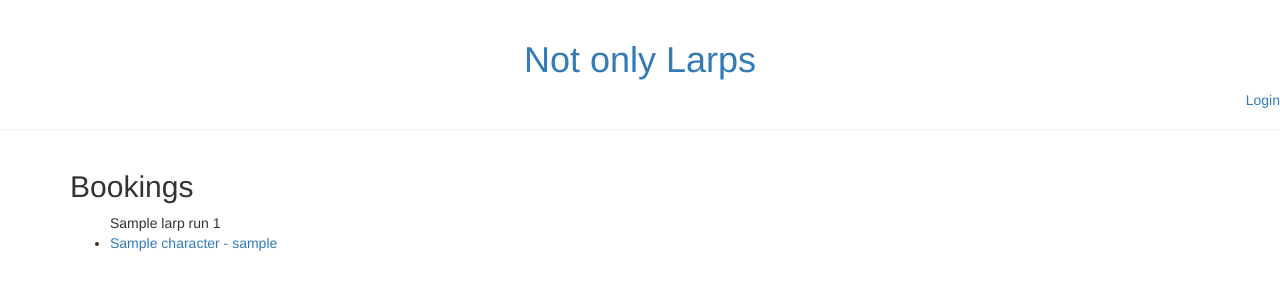
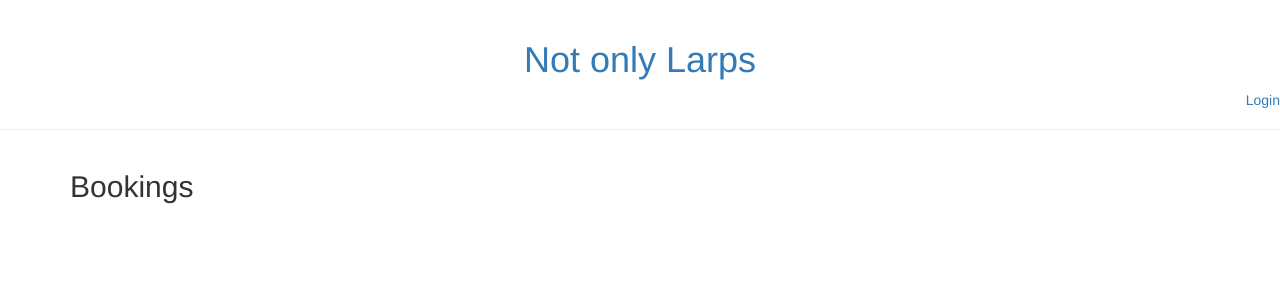
Before and after one commit to Adavideo/larps, a Django app: page /larps/bookings in a window 1280 px wide. Shown: the top 300 px of the page. Run offline with Django 3.2, Linux system fonts and the light colour scheme; tables that the repository leaves empty hold one stand-in row (values such as "Sample post"); some libraries are stand-ins or nearby versions.

Commit message:
Bookings now is associated with users, not character assigments

```diff
--- a/larps/forms.py
+++ b/larps/forms.py
@@ -23,6 +23,6 @@ class PlayerForm(forms.Form):
     waist = forms.IntegerField()
 
 class BookingsForm(forms.Form):
-    weapon = forms.CharField(max_length=50)
+    weapon = forms.BooleanField()
     #bus =
     #accomodation
--- a/larps/models.py
+++ b/larps/models.py
@@ -124,20 +124,16 @@ class BusStop(models.Model):
         return self.name
 
 class Bookings(models.Model):
-    character_assigment = models.ForeignKey(CharacterAssigment, on_delete=models.CASCADE)
-    weapon = models.CharField(max_length=50, blank=True)
-    uniform = models.CharField(max_length=50, blank=True)
-    bus = models.ForeignKey(BusStop, on_delete=models.SET_NULL, null=True, blank=True)
+    user = models.ForeignKey(User, on_delete=models.CASCADE)
+    larp = models.ForeignKey(Larp, on_delete=models.CASCADE)
+    run = models.IntegerField(default=1)
+    weapon = models.BooleanField(null=True, blank=True)
     accomodation = models.ForeignKey(Accomodation, on_delete=models.SET_NULL, null=True, blank=True)
 
     def __str__(self):
-        return str(self.character_assigment)
-
-    def user(self):
-        return self.character_assigment.user
-
-    def larp(self):
-        return self.character_assigment.larp()
+        text = self.larp.name + " run " + str(self.run)
+        text += " - " + self.user.first_name + " " + self.user.last_name
+        return text
 
     def get_data(self):
         data = {
--- a/larps/templates/larps/bookings_list.html
+++ b/larps/templates/larps/bookings_list.html
@@ -4,9 +4,10 @@
     <h2>Bookings</h2>
     <ul>
         {% for bookings in bookings_list %}
-          {{ bookings.character_assigment.larp }} run {{ bookings.character_assigment.run }}
-            <li><a href="{% url 'larps:bookings' bookings.id %}">
-              {{ bookings.character_assigment.character.name }} - {{ bookings.character_assigment.user.username }}</a></li>
+          <li>
+            <a href="{% url 'larps:manage_bookings' bookings.larp.id %}">
+              {{ bookings.larp.name }} run {{ bookings.run }}
+            </a></li>
         {% endfor %}
     </ul>
 {% endblock %}
--- a/larps/urls.py
+++ b/larps/urls.py
@@ -11,7 +11,7 @@ urlpatterns = [
     path('characters', views.CharactersListView.as_view(), name='characterslist'),
     path('bookings', views.BookingsListView.as_view(), name='bookingslist'),
     path('bookings/<int:pk>/', views.BookingsView.as_view(), name='bookings'),
-    path('bookings/larp_<int:larp_id>', views.manage_bookings, name='manage_bookings'),
+    path('bookings/larp_<int:larp_id>/', views.manage_bookings, name='manage_bookings'),
     path('player_profile/', views.player_profile, name='player_profile'),
     path('logout/', views.logout_view, name='logout'),
 ]
--- a/larps/views.py
+++ b/larps/views.py
@@ -34,7 +34,12 @@ class BookingsView(generic.DetailView):
 
 class BookingsListView(generic.ListView):
     def get_queryset(self):
-        return Bookings.objects.all()
+        user = self.request.user
+        if not user.is_authenticated:
+            user_bookings = Bookings.objects.none()
+        else:
+            user_bookings = Bookings.objects.filter(user=user)
+        return user_bookings
 
 def get_player_profile(user):
     profiles = Player.objects.filter(user=user)
@@ -58,45 +63,29 @@ def player_profile(request):
         form = PlayerForm(player_data)
     return render(request, 'larps/player_profile.html', {'form': form, 'user': request.user})
 
-def get_assigment_for_larp(user, larp):
-    assigment_for_this_larp = None
-    character_assigments = CharacterAssigment.objects.filter(user=user)
-    for assigment in character_assigments:
-        if assigment.larp() == larp:
-            assigment_for_this_larp = assigment
-    return assigment_for_this_larp
-
-def get_bookings(user, larp):
-    assigment_for_this_larp = get_assigment_for_larp(user, larp)
-    if not assigment_for_this_larp:
+def get_bookings(user, larp, run):
+    bookings_list = Bookings.objects.filter(user=user, larp=larp, run=run)
+    if len(bookings_list) == 0:
         return None
-
-    bookings_assigned = Bookings.objects.filter(character_assigment=assigment_for_this_larp)
-    if len(bookings_assigned) == 0:
-        bookings = Bookings(character_assigment=assigment_for_this_larp)
     else:
-        bookings = bookings_assigned[0]
+        bookings = bookings_list[0]
     return bookings
 
 @login_required
 def manage_bookings(request, larp_id):
+    run = 1
     larp = Larp.objects.get(id=larp_id)
-    bookings = get_bookings(request.user, larp)
+
+    bookings = get_bookings(request.user, larp, run)
     if not bookings:
-        text = "The player doesn't have a character assigned in this larp. <br>"
-        user_bookings = Bookings.objects.all()
-        larps = []
-        for b in user_bookings:
-            if b.user() == request.user:
-                larp = b.larp()
-                larps.append(larp)
-                text += larp.name + " - " + str(larp.id)
-        return HttpResponse(text)
+        return HttpResponseRedirect('/larps/bookings')
+
     if request.method == 'POST':
         form = BookingsForm(request.POST)
         if form.is_valid():
             bookings.save_bookings(form.cleaned_data)
-            return HttpResponseRedirect('/larps/bookings')
+            url = '/larps/bookings/'+ str(bookings.id)
+            return HttpResponseRedirect(url)
     else:
         bookings_data = bookings.get_data()
         form = BookingsForm(bookings_data)
```
Also changed, not shown: larps/tests.py (+25 -13 lines), larps/migrations/0003_auto_20200324_1840.py (added), larps/migrations/0004_auto_20200324_1938.py (added).
